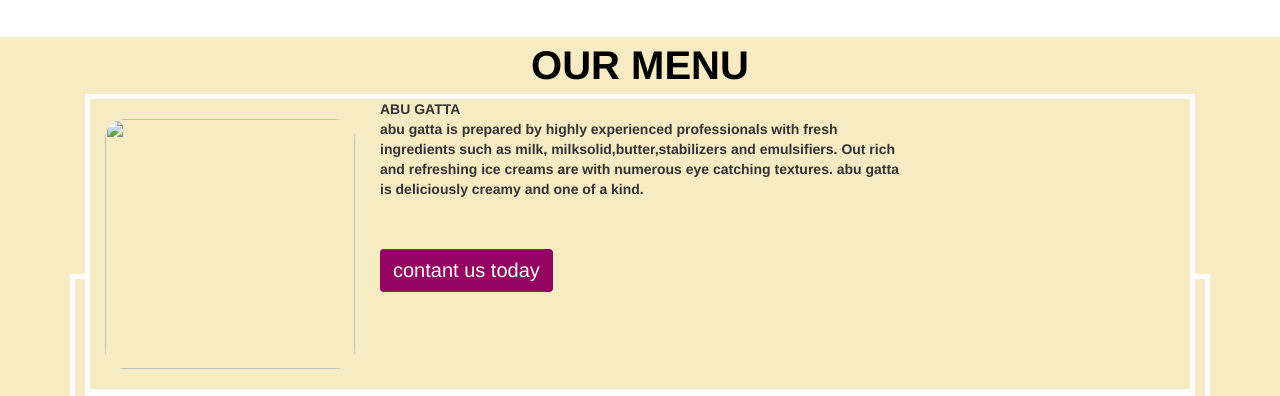
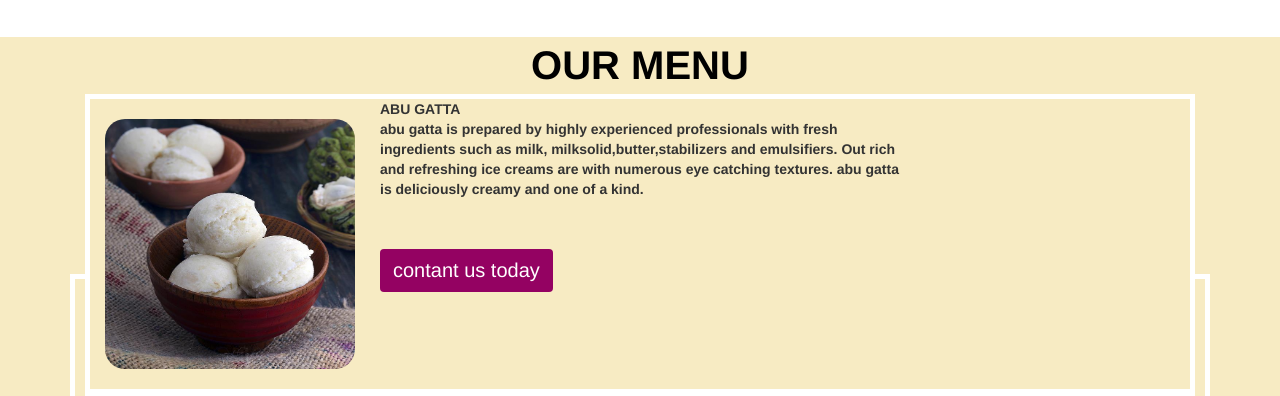
Before and after one commit to sathishsundaramoorthy/maharaja, a plain HTML site: page index.html in a window 1280 px wide. Shown: the part 1886-2282 px from the top of the page. Drawn offline with nearby package versions, Linux system fonts and the light colour scheme.

Commit message:
Add files via upload

```diff
--- a/index.html
+++ b/index.html
@@ -258,7 +258,7 @@
 		<div class="a7">
 		<div class="col-xs-12 col-sm-12 col-md-3 col-lg-3">
 		<br>
-		<img src="file:///C:/Users/Sathish%20V%20S/Downloads/Maharaja%20Ice%20Cream_%20in%20Chennai_files/abu-gatta.jpg" class="img" height="250px"width="250px">
+		<img src="images/servicesmain.png" class="img" height="250px"width="250px">
 		</div> <div class="col-xs-12 col-sm-12 col-md-6 col-lg-6"><p>ABU GATTA <br>
 		<strong> abu gatta </strong> is prepared by highly experienced professionals with <strong> fresh ingredients such as milk, milksolid,butter,stabilizers and emulsifiers. </strong>Out rich and refreshing ice creams are with numerous eye catching textures.<strong> abu gatta </strong> is deliciously creamy and one of a kind.</p>
 		<br><br>
```
